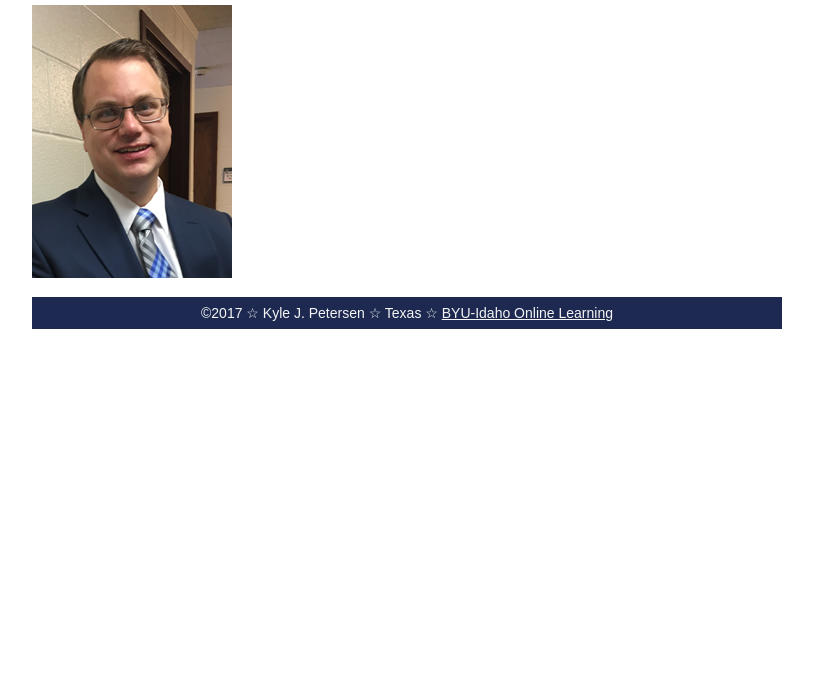
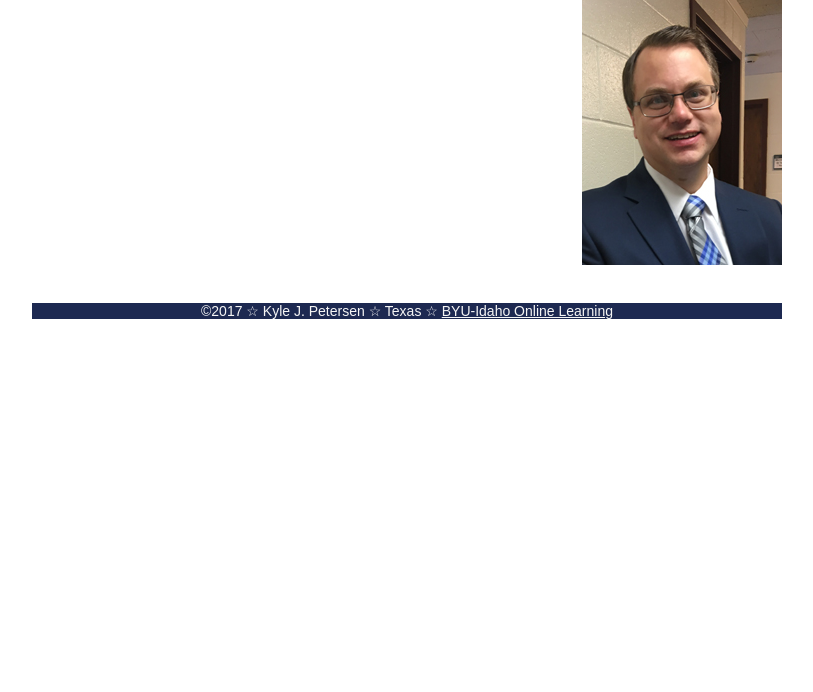
Before and after one commit to Petersen-Kyle/petey82.github.io, a plain HTML site: page index.html in a window 1280 px wide. Shown: the part 108-800 px from the top of the page, without its empty margins (233-1046 px from the left). Drawn offline with Linux system fonts and the light colour scheme.

Commit message:
final changes

```diff
--- a/index.html
+++ b/index.html
@@ -21,12 +21,13 @@
 	-->
     <main>
     	<h2>CIT 230 - Assignment Portal</h2>
+        <ul>
     	<li>Lesson ##: <a href="#">Assignment Label</a></li>
     	</ul>
     	<img src="images/profile-pic.jpg" wdith="200" height="273" alt="Profile Picture">
     </main>
     <footer>
-    	<p>&copy;2017 &star; Kyle J. Petersen &star; Texas &star; <a href="http://www.byui.edu/online">BYU-Idaho Online Learning</a>
+    	&copy;2017 &star; Kyle J. Petersen &star; Texas &star; <a href="http://www.byui.edu/online">BYU-Idaho Online Learning</a>
     </footer>
 
 </body>
--- a/styles/main.css
+++ b/styles/main.css
@@ -2,15 +2,15 @@
 /* You may use #HEX or color names */
 
 /* * is a wildcard referring to all elements. */
-* { margin: 0; box-sizing: border-box;
+* { margin: 0; /*box-sizing: border-box; */
+	font-family: "Segoe UI Light","Arial";
 
 }
 
 body {
     font-size: 16px;
-    line-height: 32px;
-    font-family: "Segoe UI Light","Arial";
-    color: /* #xxxxxx */;
+    /*line-height: 32px;*/
+     color: /* #xxxxxx */;
 }
 
 h1 {
@@ -28,6 +28,7 @@ header, main, footer {
     margin: .5rem auto;
     /*padding: .5rem; */
     max-width: 750px;
+
 }
 
 header, footer, footer a {
@@ -36,12 +37,17 @@ header, footer, footer a {
     color: whitesmoke;
 }
 
-header img {
-    width: auto;
-    height: auto;
+main img {
+    width: 200px;
+    /*height: auto;*/
     float: right;
+
 }
 
 footer {
     font-size: 14px;
 }
+
+main {
+	height: 350px;
+}
```
